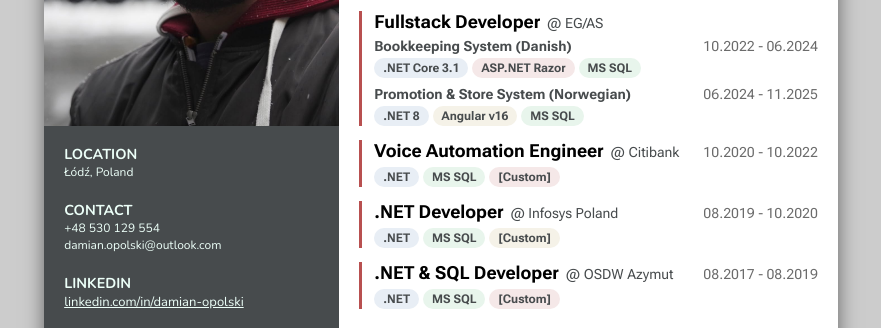
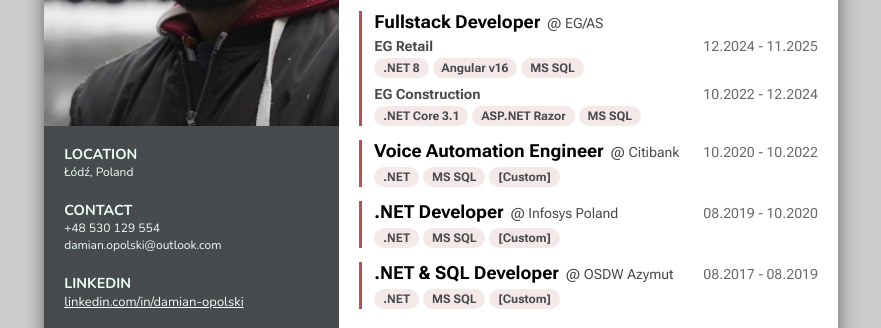
Before and after one commit to tirey93/cv_html, a plain HTML site: page index.html in a window 1280 px wide. Shown: the part 266-594 px from the top of the page, without its empty margins (199-1080 px from the left). Drawn offline with nearby package versions, Linux system fonts and the light colour scheme; a web font is replaced by a local one.

Commit message:
adjust layout 2

```diff
--- a/css/styles.css
+++ b/css/styles.css
@@ -268,7 +268,7 @@ body {
       gap: 4px;
     }
 
-    .project-tech-tag-d {
+    .project-tech-tag-red {
       background-color: #f5e8e8;
       color: #474b4d;
       padding: 3px 9px;
--- a/index.html
+++ b/index.html
@@ -148,24 +148,24 @@
               <div class="project-subprojects">
                 <div class="project-item">
                   <div class="project-item-header">
-                    <span class="project-item-name">Bookkeeping System (Danish)</span>
-                    <span class="project-dates">10.2022 - 06.2024</span>
+                    <span class="project-item-name">EG Retail</span>
+                    <span class="project-dates">12.2024 - 11.2025</span>
                   </div>
                   <div class="project-tags">
-                    <span class="project-tech-tag-blue">.NET Core 3.1</span>
-                    <span class="project-tech-tag-d">ASP.NET Razor</span>
-                    <span class="project-tech-tag-green">MS SQL</span>
+                    <span class="project-tech-tag-red">.NET 8</span>
+                    <span class="project-tech-tag-red">Angular v16</span>
+                    <span class="project-tech-tag-red">MS SQL</span>
                   </div>
                 </div>
                 <div class="project-item">
                   <div class="project-item-header">
-                    <span class="project-item-name">Promotion &amp; Store System (Norwegian)</span>
-                    <span class="project-dates">06.2024 - 11.2025</span>
+                    <span class="project-item-name">EG Construction</span>
+                    <span class="project-dates">10.2022 - 12.2024</span>
                   </div>
                   <div class="project-tags">
-                    <span class="project-tech-tag-blue">.NET 8</span>
-                    <span class="project-tech-tag-yellow">Angular v16</span>
-                    <span class="project-tech-tag-green">MS SQL</span>
+                    <span class="project-tech-tag-red">.NET Core 3.1</span>
+                    <span class="project-tech-tag-red">ASP.NET Razor</span>
+                    <span class="project-tech-tag-red">MS SQL</span>
                   </div>
                 </div>
               </div>
@@ -181,9 +181,9 @@
                 <span class="project-dates">10.2020 - 10.2022</span>
               </div>
               <div class="project-tags">
-                <span class="project-tech-tag-blue">.NET</span>
-                <span class="project-tech-tag-green">MS SQL</span>
-                <span class="project-tech-tag-d">[Custom]</span>
+                <span class="project-tech-tag-red">.NET</span>
+                <span class="project-tech-tag-red">MS SQL</span>
+                <span class="project-tech-tag-red">[Custom]</span>
               </div>
             </div>
 
@@ -197,9 +197,9 @@
                 <span class="project-dates">08.2019 - 10.2020</span>
               </div>
               <div class="project-tags">
-                <span class="project-tech-tag-blue">.NET</span>
-                <span class="project-tech-tag-green">MS SQL</span>
-                <span class="project-tech-tag-yellow">[Custom]</span>
+                <span class="project-tech-tag-red">.NET</span>
+                <span class="project-tech-tag-red">MS SQL</span>
+                <span class="project-tech-tag-red">[Custom]</span>
               </div>
             </div>
 
@@ -213,9 +213,9 @@
                 <span class="project-dates">08.2017 - 08.2019</span>
               </div>
               <div class="project-tags">
-                <span class="project-tech-tag-blue">.NET</span>
-                <span class="project-tech-tag-green">MS SQL</span>
-                <span class="project-tech-tag-d">[Custom]</span>
+                <span class="project-tech-tag-red">.NET</span>
+                <span class="project-tech-tag-red">MS SQL</span>
+                <span class="project-tech-tag-red">[Custom]</span>
               </div>
             </div>
 
```
